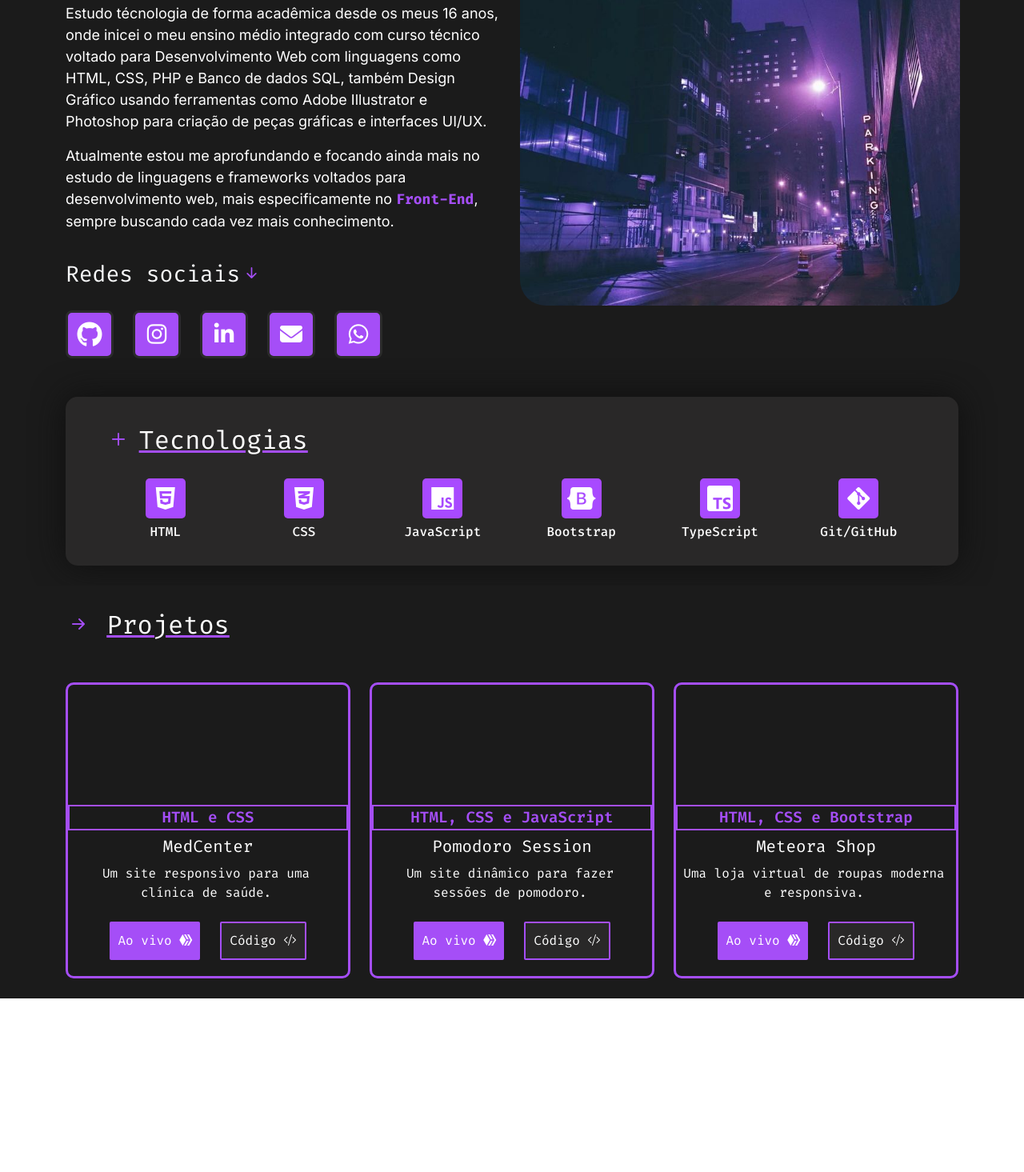
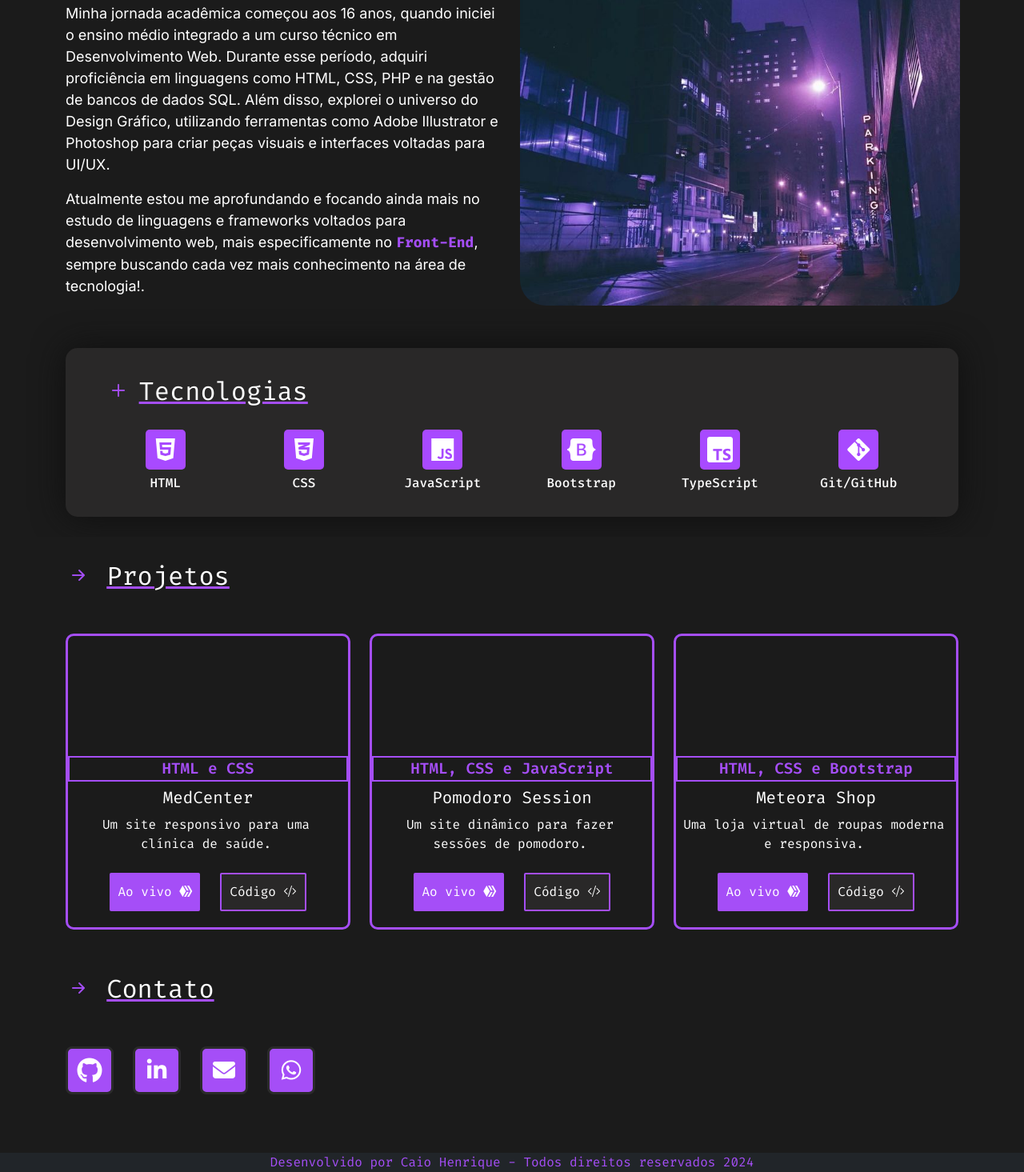
Before and after one commit to CaioHLuwi/portfolio-academy, a plain HTML site: page index.html in a window 1280 px wide. Shown: the part 1089-2554 px from the top of the page at 80% size. Before the commit the page ends 2337 px from the top, so only its background shows below. Drawn offline with nearby package versions, Linux system fonts and the light colour scheme.

Commit message:
Create contact container and add anchor links to categories on menu

```diff
--- a/assets/css/style.css
+++ b/assets/css/style.css
@@ -121,6 +121,7 @@ header {
     border: none;
     padding: 10px;
     color: var(--cor-branca);
+    text-decoration: none;
 }
 
 .image-box img {
@@ -172,7 +173,7 @@ header {
     font-size: 1.5rem;
 }
 
-.social .icon{
+.social .icon a{
     background-color: var(--cor-principal);
     width: 60px;
     height: 60px;
@@ -182,6 +183,7 @@ header {
     border-radius: 8px;
     border: 3px solid #2b2b2b;
     color: var(--cor-branca);
+    text-decoration: none;
 }
 
 .box-tech {
--- a/index.html
+++ b/index.html
@@ -23,10 +23,10 @@
                     <a href="#sobreMim" class="nav-link py-0"> <i class="bi bi-arrow-right-short principal-color"></i>Sobre mim </a>
                 </li>
                 <li class="nav-item">
-                    <a href="#experiencias" class="nav-link py-0"> <i class="bi bi-arrow-right-short principal-color"></i>Experiências </a>
+                    <a href="#projetos" class="nav-link py-0"> <i class="bi bi-arrow-right-short principal-color"></i>Projetos </a>
                 </li>
                 <li class="nav-item">
-                    <a href="#" class="nav-link py-0"> <i class="bi bi-arrow-right-short principal-color"></i>Projetos </a>
+                    <a href="#contato" class="nav-link py-0"> <i class="bi bi-arrow-right-short principal-color"></i>Contato </a>
                 </li>
             </ul>
         </nav>
@@ -45,8 +45,8 @@
                         </div>
                     </div>
                     <div class="navigation d-flex gap-4">
-                        <button class="button rounded-1">Baixar CV</button>
-                        <button class="button rounded-1">Entrar em contato </button>
+                        <a href="assets/caio_cv.pdf" download="caio_cv.pdf" class="button rounded-1">Baixar CV</a>
+                        <a href="https://api.whatsapp.com/send/?phone=11948468684&text&type=phone_number&app_absent=0" target="_blank" class="button rounded-1">Entrar em contato </a>
                     </div>
                 </div>
                 <div class="col-6 d-flex">
@@ -65,29 +65,9 @@
                 <div class="col-12 col-md-12 col-lg-12 col-xl-6 d-flex flex-column justify-content-between">
                     <div class="description mt-2">
                         <h4> Eu sou o<strong class="principal-color mb-5"> Caio Henrique</strong>, futuro desenvolvedor Front-end e mobile </h4>
-                        <p class="mx-auto"> Trabalho na área de tecnologia há quase 2 anos, em partes como suporte ao cliente e análise de vulnerabilidades em Cybersecurity.</p>
-                        <p> Estudo técnologia de forma acadêmica desde os meus 16 anos, onde inicei o meu ensino médio integrado com curso técnico voltado para Desenvolvimento Web com linguagens como HTML, CSS, PHP e Banco de dados SQL, também Design Gráfico usando ferramentas como Adobe Illustrator e Photoshop para criação de peças gráficas e interfaces UI/UX. </p>
-                        <p> Atualmente estou me aprofundando e focando ainda mais no estudo de linguagens e frameworks voltados para desenvolvimento web, mais especificamente no <strong class="principal-color">Front-End</strong>, sempre buscando cada vez mais conhecimento. <br>
-                    </div>
-                    <div class="social d-flex flex-column gap-4">
-                        <span class="subtitle d-flex mt-3 text-light fs-3"> Redes sociais <i class="bi bi-arrow-down-short principal-color"></i> </span>
-                        <div class="social-area d-flex gap-4">
-                            <div class="icon">
-                                <i class="fa-brands fa-github fs-2"></i>
-                            </div>
-                            <div class="icon">
-                                <i class="fa-brands fa-instagram fs-3"></i>
-                            </div>
-                            <div class="icon">
-                                <i class="fa-brands fa-linkedin-in fs-3"></i>
-                            </div>
-                            <div class="icon">
-                                <i class="fa-solid fa-envelope fs-3"></i>
-                            </div>
-                            <div class="icon">
-                                <i class="fa-brands fa-whatsapp fs-3"></i>
-                            </div>
-                        </div>
+                        <p class="mx-auto"> Com quase dois anos de experiência na área de tecnologia, atuo principalmente em suporte ao cliente e na análise de vulnerabilidades em Cybersecurity. </p>
+                        <p> Minha jornada acadêmica começou aos 16 anos, quando iniciei o ensino médio integrado a um curso técnico em Desenvolvimento Web. Durante esse período, adquiri proficiência em linguagens como HTML, CSS, PHP e na gestão de bancos de dados SQL. Além disso, explorei o universo do Design Gráfico, utilizando ferramentas como Adobe Illustrator e Photoshop para criar peças visuais e interfaces voltadas para UI/UX. </p>
+                        <p> Atualmente estou me aprofundando e focando ainda mais no estudo de linguagens e frameworks voltados para desenvolvimento web, mais especificamente no <strong class="principal-color">Front-End</strong>, sempre buscando cada vez mais conhecimento na área de tecnologia!. <br>
                     </div>
                 </div>
                 <div class="col-6 col-md-12 col-lg-6 d-none d-md-none d-lg-none d-xl-flex justify-content-center">
@@ -140,7 +120,7 @@
                 </div>
             </div>
         </div>
-        <a id="experiencias"></a>
+        <a id="projetos"></a>
     </section>
     <section class="default-container">
         <div class="container">
@@ -215,6 +195,31 @@
             </div>
         </div>
     </section>
+    <a id="contato"></a>
+    <section class="default-container">
+        <div class="container">
+            <i class="bi bi-arrow-right-short principal-color fs-2"> </i> <span class="title"> Contato </span>
+            <div class="social d-flex flex-column gap-4">
+                <div class="social-area d-flex mt-5 flex-c gap-4 mb-5">
+                    <div class="icon">
+                        <a href="https://github.com/CaioHLuwi"><i class="fa-brands fa-github fs-2"></i></a>
+                    </div>
+                    <div class="icon">
+                        <a href="https://www.linkedin.com/in/caiohenriquelw/"> <i class="fa-brands fa-linkedin-in fs-3"></i> </a>
+                    </div>
+                    <div class="icon">
+                        <a href="mailto:caio.undertakes@gmail.com"><i class="fa-solid fa-envelope fs-3"></i></a>
+                    </div>
+                    <div class="icon">
+                        <a href="https://api.whatsapp.com/send/?phone=11948468684&text&type=phone_number&app_absent=0"><i class="fa-brands fa-whatsapp fs-3"></i></a>
+                    </div>
+                </div>
+            </div>
+        </div>
+    </section>
+    <footer class="bg-dark principal-color text-center">
+        Desenvolvido por Caio Henrique - Todos direitos reservados 2024
+    </footer>
 
 </body>
 
```
Also changed, not shown: 1 other file.
